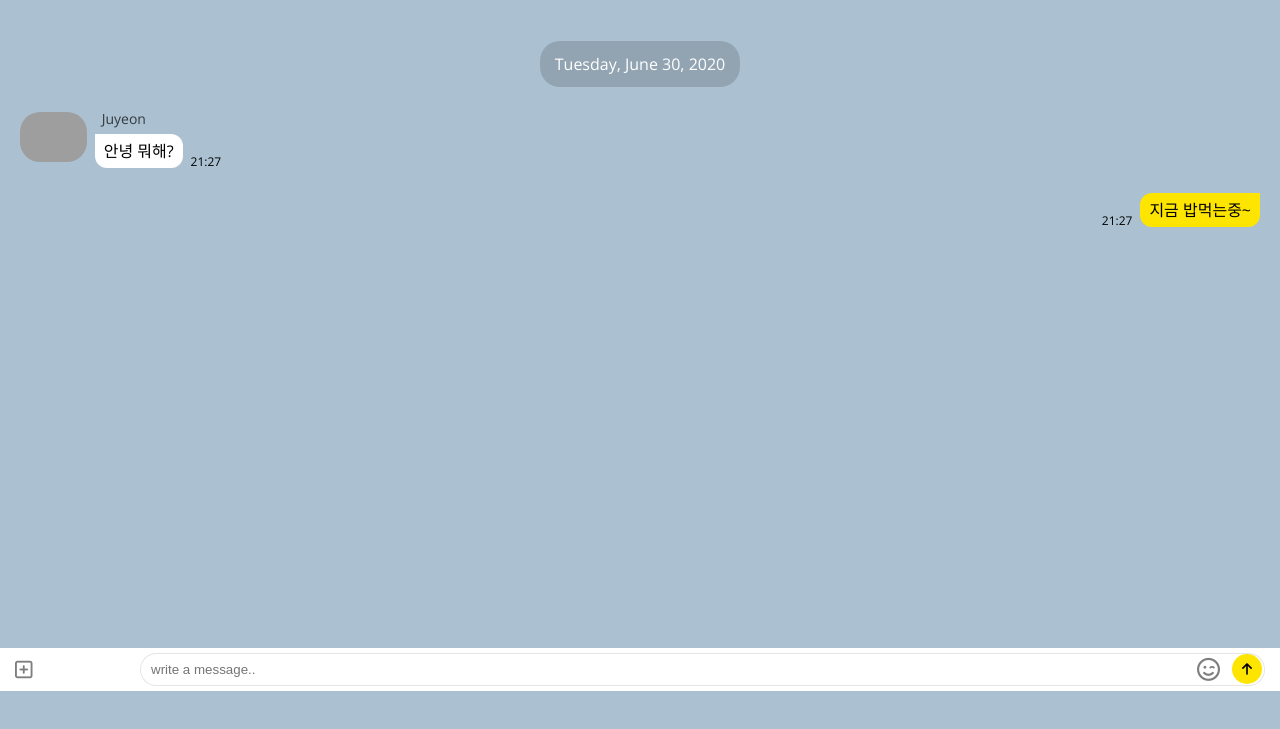
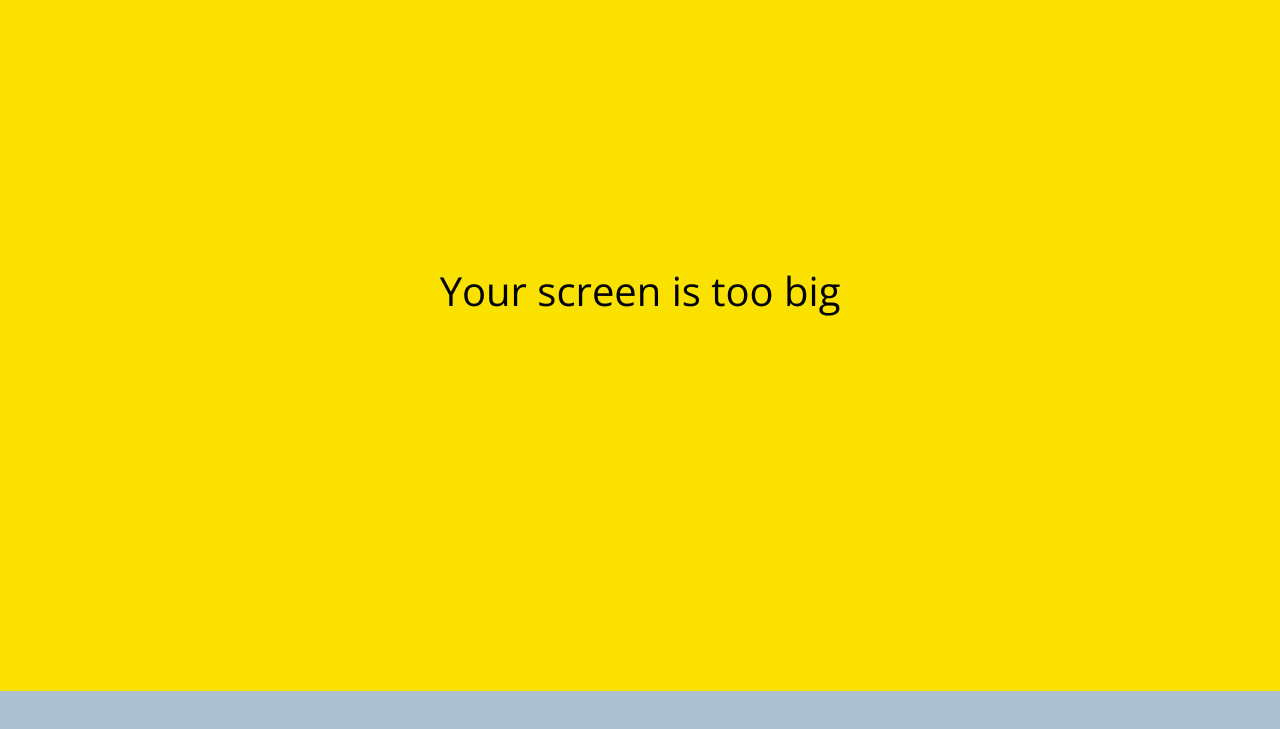
Before and after one commit to bvbbnn/palcao-talk, a plain HTML site: page chat.html in a window 1280 px wide. Shown: the part 109-838 px from the top of the page. Drawn offline with nearby package versions, Linux system fonts and the light colour scheme; grey boxes are pictures that could not be loaded.

Commit message:
media query

```diff
--- /dev/null
+++ b/CSS/components/no-mobile.css
@@ -0,0 +1,18 @@
+#no-mobile {
+  position: absolute;
+  top: 0;
+  z-index: 99;
+  width: 100vw;
+  height: 100vh;
+  background-color: var(--yellow);
+  display: flex;
+  justify-content: center;
+  align-items: center;
+  font-size: 40px;
+}
+
+@media screen and (max-width: 572px) {
+  #no-mobile {
+    display: none;
+  }
+}
--- /dev/null
+++ b/CSS/components/orientation-screen.css
@@ -0,0 +1,19 @@
+#landscape-screen {
+  position: absolute;
+  z-index: 98;
+  width: 100vw;
+  height: 100vh;
+  background-color: darkorange;
+  color: rgba(0, 0, 0, 0.8);
+  display: flex;
+  justify-content: center;
+  align-items: center;
+  font-size: 40px;
+  top: 0;
+}
+
+@media (orientation: portrait) {
+  #landscape-screen {
+    display: none;
+  }
+}
--- a/CSS/style.css
+++ b/CSS/style.css
@@ -11,6 +11,8 @@
 @import "components/badge.css";
 @import "components/dot.css";
 @import "components/icon-row.css";
+@import "components/no-mobile.css";
+@import "components/orientation-screen.css";
 
 /* screens */
 @import "screens/login.css";
--- a/chat.html
+++ b/chat.html
@@ -73,6 +73,12 @@
         </button>
       </div>
     </form>
+    <div id="no-mobile">
+      <span>Your screen is too big</span>
+    </div>
+    <div id="landscape-screen">
+      <span>turn it vertically</span>
+    </div>
     <script
       src="https://kit.fontawesome.com/6478f529f2.js"
       crossorigin="anonymous"
```
Also changed, not shown: chats.html (+6 -0 lines), find.html (+6 -0 lines), friends.html (+6 -0 lines), index.html (+6 -1 lines), more.html (+6 -0 lines), settings.html (+6 -0 lines).
